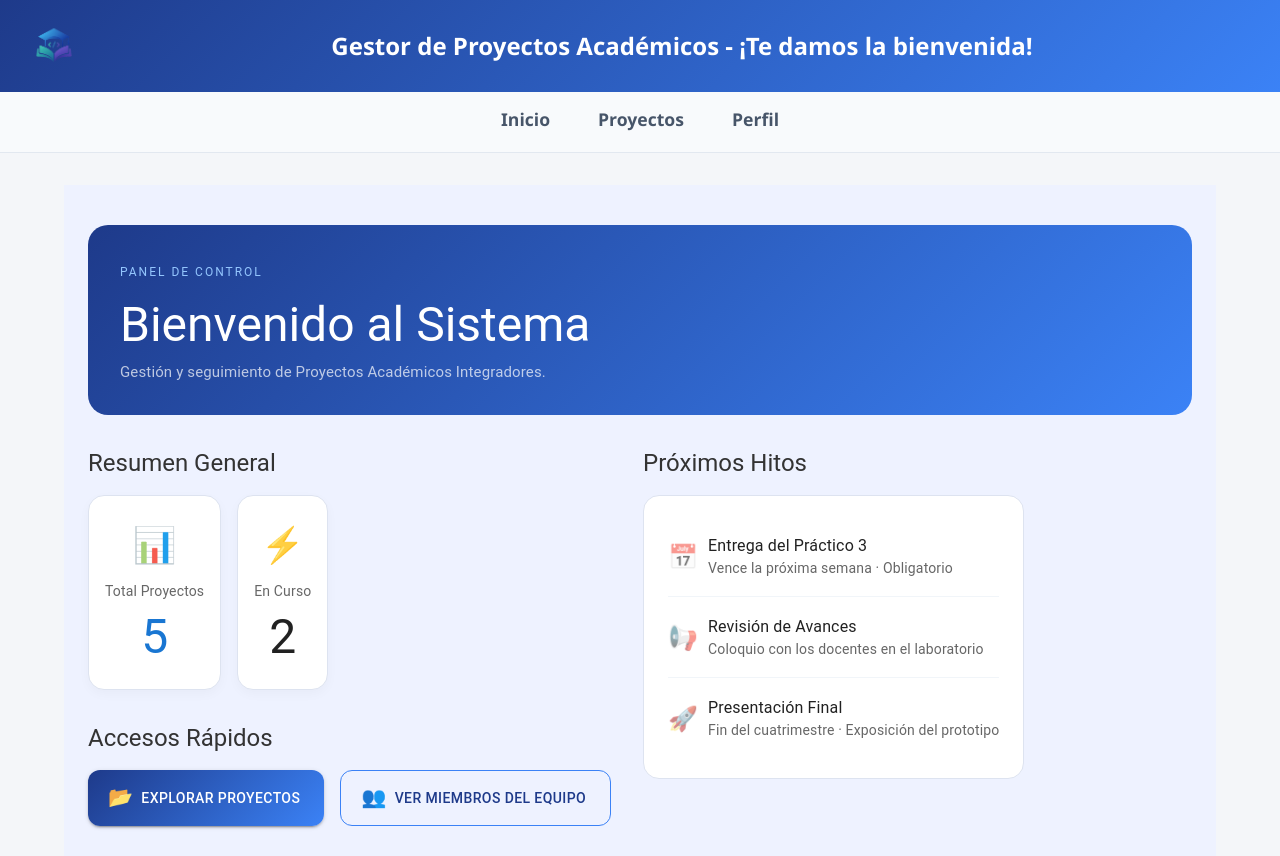
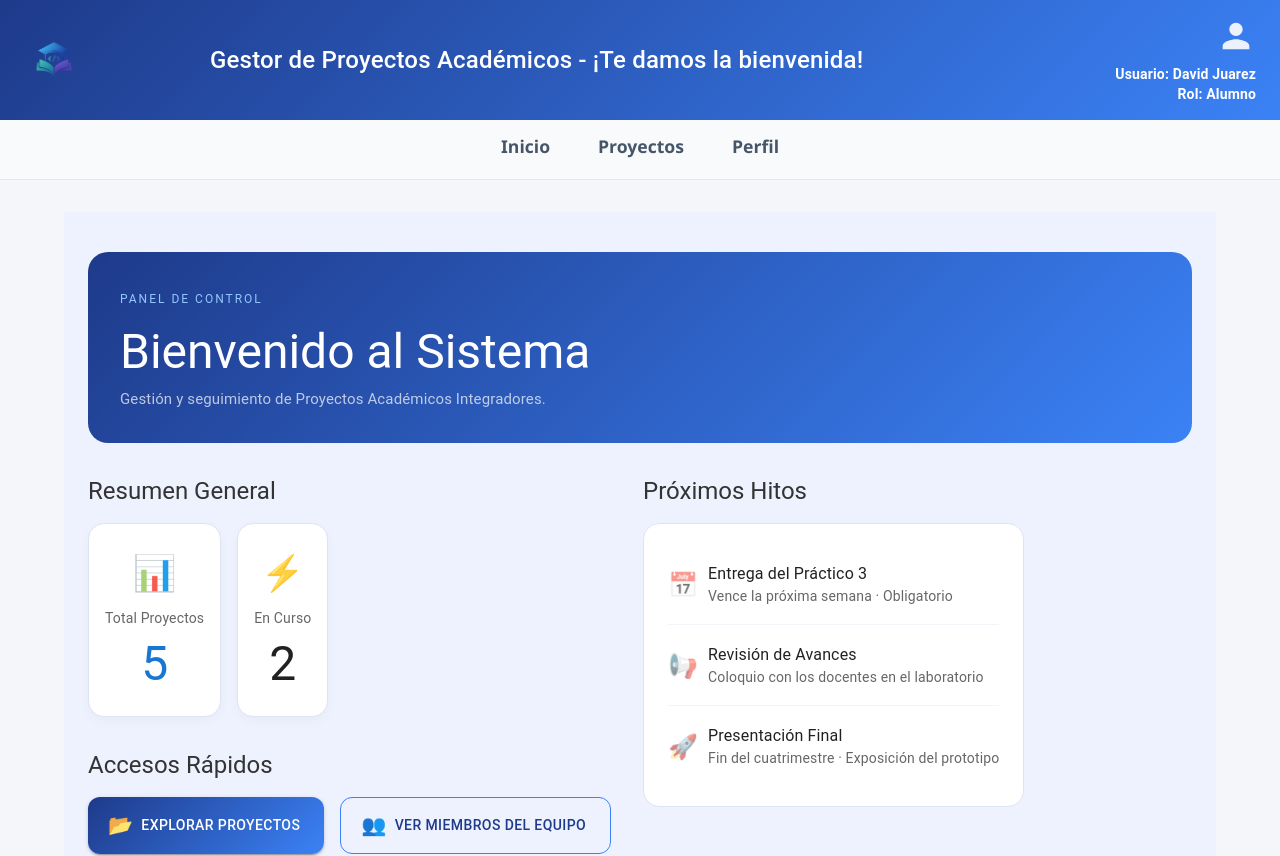
Before and after one commit to milimartinez777/pv_tp3_grupo6, a React (Vite) app: page / in a window 1280 px wide. Shown: the top 856 px of the page. Built offline with nearby package versions, Linux system fonts and the light colour scheme.

Commit message:
Conecto el componente Header.jsx con con el conexto mediante useContext. Obtengo el nombre y rol del usuario desde el estadoglobal y mostramos en el Header dicha información. Además refactorizamos el componente con Material UI.

```diff
--- a/src/components/Header.jsx
+++ b/src/components/Header.jsx
@@ -1,15 +1,31 @@
-import "../css/Header.css";
+//import "../css/Header.css";
+import React from 'react';
+import logo from "../assets/logito.png";
+import { AppBar, Toolbar, Box, Typography } from '@mui/material';
+import PersonIcon from '@mui/icons-material/Person';
+import { useUsuario } from '../context/UsuarioContext';
 
-import logo from "../assets/logito.png";
+const Header = () => {
 
-const Header = () =>{
+  const { usuario } = useUsuario();
   return (
-    <header className="encabezado-sitio">
-      <a href="/" className="enlace-logo">
-      <img src={logo} alt="Logo del sitio" className="logo-sitio" />
-      </a>
-      <h1>Gestor de Proyectos Académicos - ¡Te damos la bienvenida!</h1>
-    </header>
+    <AppBar position="static" sx={{ background: 'linear-gradient(135deg, #1e3a8a 0%, #3b82f6 100%)', padding: '1rem 1.5rem', boxShadow: '0 2px 4px rgba(0, 0, 0, 0.1)', display: 'flex', flexDirection: 'row', alignItems: 'center', gap: '1.5rem' }}>
+      <Toolbar sx={{ width: '100%', padding: '0 !important', display: 'flex', alignItems: 'center' }}>
+        <Box component="a" href="/" sx={{ display: 'flex', alignItems: 'center', flexShrink: 0 }}>
+          <Box component="img" src={logo} alt="Logo del sitio" sx={{ height: 60, width: 'auto', objectFit: 'contain', transition: 'filter 0.3s ease', '&:hover': { filter: 'drop-shadow(0 0 8px rgba(255, 255, 255, 0.8))', cursor: 'pointer' } }} />
+        </Box>
+
+        <Typography variant="h6" sx={{ fontSize: '1.5rem', margin: '0 auto', color: '#ffffff', textAlign: 'center' }}>
+          Gestor de Proyectos Académicos - ¡Te damos la bienvenida!
+        </Typography>
+
+        <Box sx={{ textAlign: 'right', color: 'white', ml: 'auto' }}>
+          <PersonIcon sx={{ fontSize: 40, opacity: 0.9 }} />
+          <Typography variant="body2" sx={{ fontWeight: 'bold' }}>Usuario: {usuario.nombre}</Typography>
+          <Typography variant="body2" sx={{ fontWeight: 'bold' }}>Rol: {usuario.rol}</Typography>
+        </Box>
+      </Toolbar>
+    </AppBar>
   );
 }
 
```
